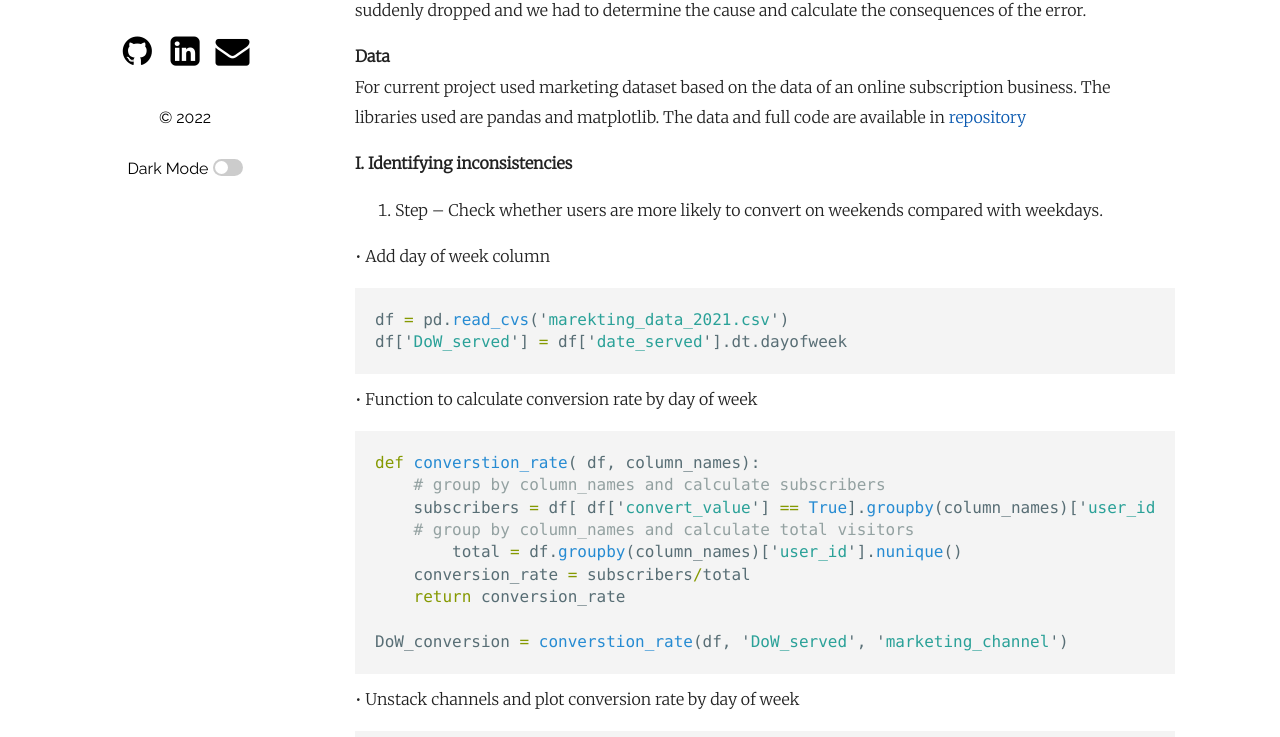
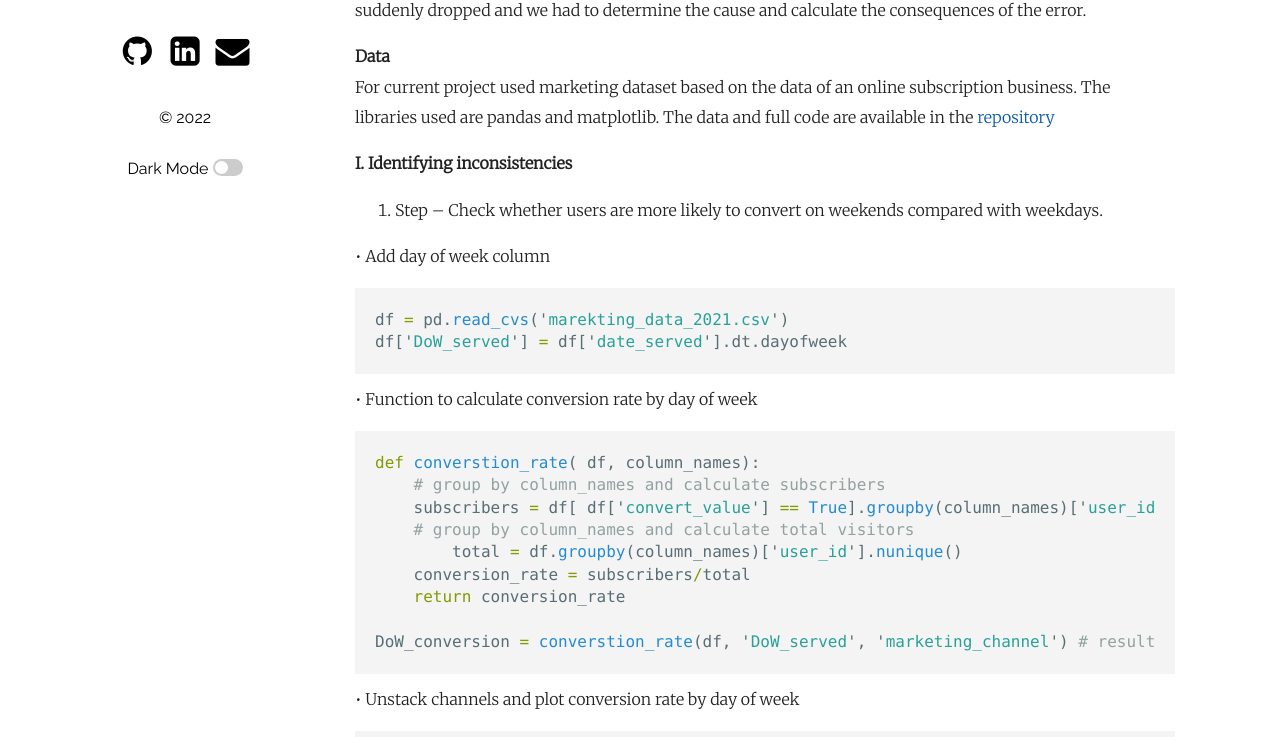
Before and after one commit to JanCinis/jancinis.github.io, a Jekyll site: the page built from _posts/2022-06-08-post_01.markdown, in a window 1280 px wide and 1400 px high. Shown: the part 621-1358 px from the top of the window. Built offline with Jekyll 4.4.1, drawn with Linux system fonts in a browser that asks for light colours.

Commit message:
text correction

````diff
--- a/_posts/2022-06-08-post_01.markdown
+++ b/_posts/2022-06-08-post_01.markdown
@@ -12,7 +12,7 @@ Conversion rate, daily count of the ads served, count of lost subscribers
 In this article, we'll look at an example of analyzing customer behavior in terms of conversion rates on different days of the week. In this case, we're talking about a specific case where the conversion rate suddenly dropped and we had to determine the cause and calculate the consequences of the error.
 
 **Data**
-For current project used marketing dataset based on the data of an online subscription business. The libraries used are pandas and matplotlib. The data and full code are available in [repository](https://github.com/JanCinis/ad-channel-conversion-rate-case)
+For current project used marketing dataset based on the data of an online subscription business. The libraries used are pandas and matplotlib. The data and full code are available in the [repository](https://github.com/JanCinis/ad-channel-conversion-rate-case)
 
 **I. Identifying inconsistencies**
 
@@ -33,7 +33,7 @@ def converstion_rate( df, column_names):
 	conversion_rate = subscribers/total
 	return conversion_rate
 
-DoW_conversion = converstion_rate(df, 'DoW_served', 'marketing_channel')
+DoW_conversion = converstion_rate(df, 'DoW_served', 'marketing_channel') # results for each channel
 ```
 • Unstack channels and plot conversion rate by day of week
 ```python
````
